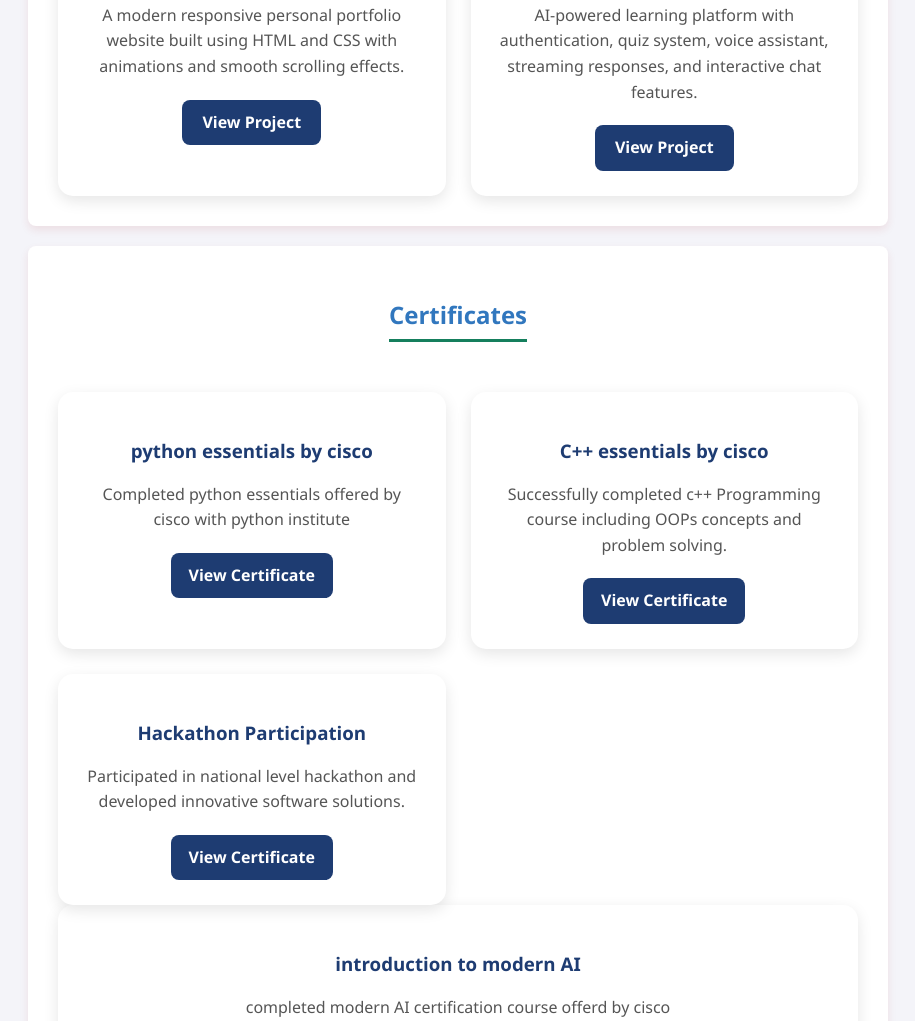
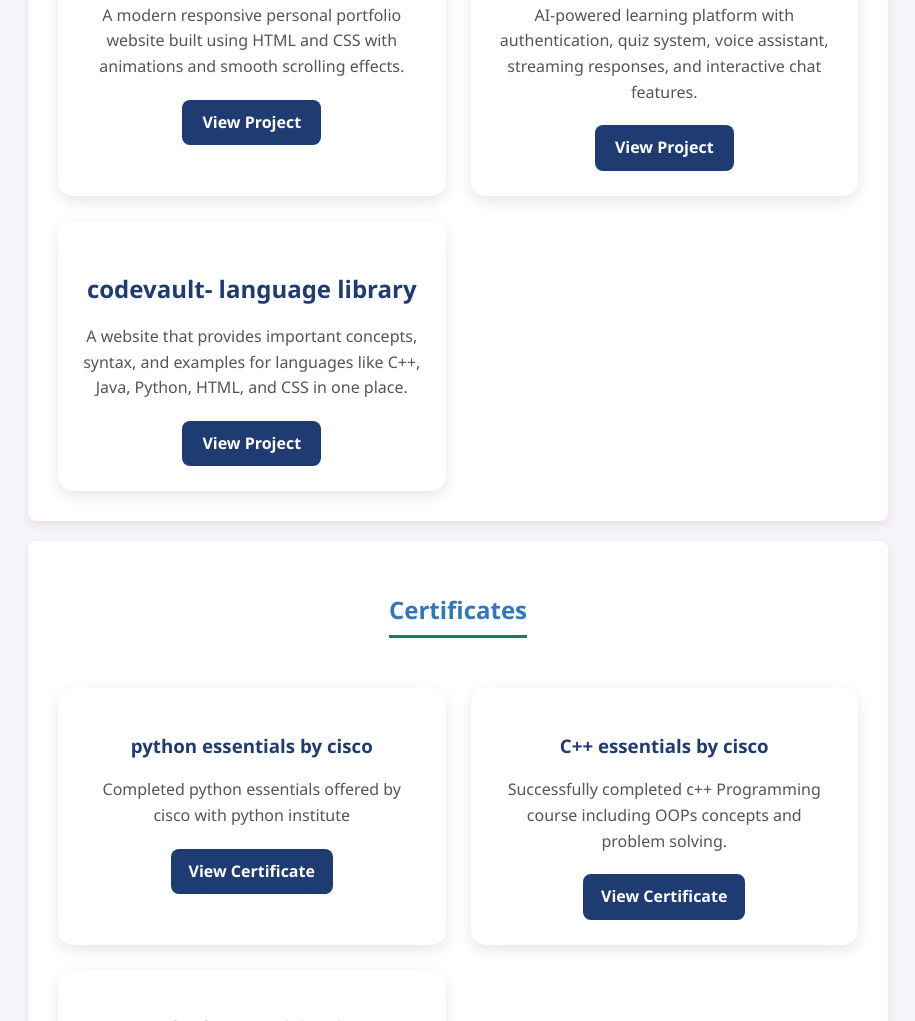
Before and after one commit to gauravyadav73670-dot/MicroProject, a plain HTML site: page index.html in a window 1280 px wide. Shown: the part 2072-3093 px from the top of the page, without its empty margins (182-1097 px from the left). Drawn offline with Linux system fonts and the light colour scheme.

Commit message:
add project

```diff
--- a/index.html
+++ b/index.html
@@ -138,6 +138,24 @@ href="https://cdnjs.cloudflare.com/ajax/libs/font-awesome/6.5.1/css/all.min.css"
             </a>
 
         </div>
+        <!-- Project 3 -->
+        <div class="project-card">
+
+            <h3> codevault- language library</h3>
+
+            <p>
+                A website that provides important concepts, syntax, and examples for languages like C++, Java, Python, HTML, and CSS in one place.
+
+            </p>
+
+            <a href="https://nova-ai-rosy-eight.vercel.app/"
+               target="_blank">
+
+               View Project
+
+            </a>
+
+        </div>
 
     </div>
 
```
Also changed, not shown: 1 other file.
